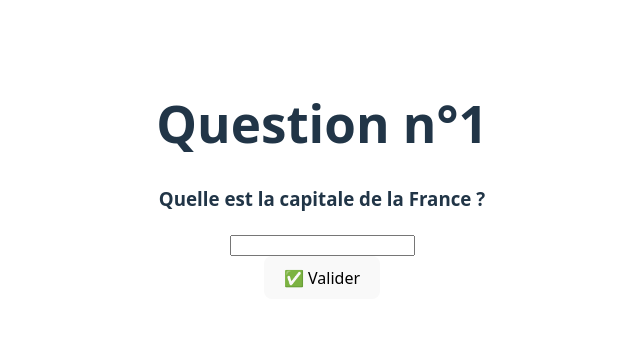
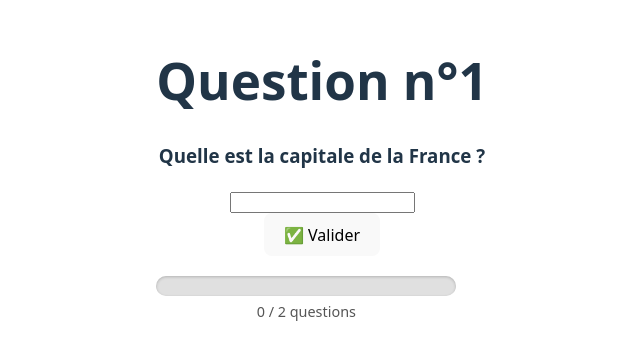
Before and after one commit to nicolascmr/Client_Quiz_REST, a Vue app in the folder vue_quizz/: page / in a window 1280 px wide. Shown: the part 220-580 px from the top of the page, without its empty margins (318-958 px from the left). Built offline with nearby package versions, Linux system fonts and the light colour scheme.

Commit message:
Ajout d'une barre de progression et début de la logique de score

```diff
--- /dev/null
+++ b/vue_quizz/src/components/ProgressBar.vue
@@ -0,0 +1,65 @@
+<template>
+  <div class="progress-container">
+    <div class="progress-bar-background">
+      <div
+        class="progress-bar-fill"
+        :style="{ width: progressPercentage + '%' }"
+      ></div>
+    </div>
+    <p class="progress-text">{{ valeurActuelle }} / {{ objectif }} questions</p>
+  </div>
+</template>
+
+<script>
+export default {
+  name: 'ProgressBar',
+  props: {
+    valeurActuelle: {
+      type: Number,
+      required: true
+    },
+    objectif: {
+      type: Number,
+      required: true
+    }
+  },
+  computed: {
+    // Calcule le pourcentage, plafonné à 100%
+    progressPercentage() {
+      if (this.objectif === 0) return 0;
+      const percentage = (this.valeurActuelle / this.objectif) * 100;
+      return Math.min(percentage, 100);
+    }
+  }
+}
+</script>
+
+<style scoped>
+.progress-container {
+  width: 100%;
+  max-width: 300px;
+  margin: 20px 0;
+  text-align: center;
+}
+
+.progress-bar-background {
+  width: 100%;
+  height: 20px;
+  background-color: #e0e0e0;
+  border-radius: 10px;
+  overflow: hidden; /* Pour que le remplissage reste dans les bords arrondis */
+  box-shadow: inset 0 1px 3px rgba(0,0,0,0.2);
+}
+
+.progress-bar-fill {
+  height: 100%;
+  background-color: #2196f3; /* Bleu */
+  transition: width 0.3s ease-in-out; /* Animation douce */
+}
+
+.progress-text {
+  margin-top: 5px;
+  font-size: 0.9rem;
+  color: #555;
+}
+</style>
--- a/vue_quizz/src/views/PlayView.vue
+++ b/vue_quizz/src/views/PlayView.vue
@@ -1,10 +1,8 @@
-<script setup>
-import QuestionsFormQCM from '../components/QuestionsFormQCM.vue';
-import QuestionsFormText from '../components/QuestionsFormText.vue';
-</script>
 <template>
   <main class="app-container">
     <div v-if="activeQuestion">
+      <div class="score">
+      </div>
       <h1>Question n°{{ activeQuestion.id }}</h1>
 
       <QuestionsFormText
@@ -21,10 +19,22 @@ import QuestionsFormText from '../components/QuestionsFormText.vue';
         :answer="activeQuestion.answer"
         @isTrue="checkTruthiness"
       />
+
+      <div v-else>
+        <label for="score">Score : {{ score }} / {{ scoreMax }}</label>
+        <p>Vous avez fini le questionnaire!</p>
+      </div>
     </div>
 
     <div class="valider">
       <button @click="nextQuestion" class="valide_button">✅ Valider</button>
+    </div>
+
+    <div id="progress">
+      <ProgressBar
+      :valeurActuelle="currentQuestion"
+      :objectif="scoreMax"
+      />
     </div>
   </main>
 </template>
@@ -32,9 +42,14 @@ import QuestionsFormText from '../components/QuestionsFormText.vue';
 <script>
 import QuestionsFormQCM from '../components/QuestionsFormQCM.vue';
 import QuestionsFormText from '../components/QuestionsFormText.vue';
+import ProgressBar from '../components/ProgressBar.vue';
 
 export default {
-  // ... tes imports et components ...
+  components: {
+    QuestionsFormQCM,
+    QuestionsFormText,
+    ProgressBar
+  },
   data() {
     return {
       currentQuestion: 0,
@@ -60,22 +75,31 @@ export default {
   },
   computed: {
     activeQuestion() {
-      return this.questions[this.currentQuestion];
+      return this.questions[this.currentQuestion] ?? null;
     }
   },
   methods: {
-    setScoreMax(){
+    setScoreMax() {
+      this.scoreMax = this.questions.length;
+    },
+    incrementScore() {
+      this.score++;
+    },
+    nextQuestion() {
+      if (this.currentQuestion < this.questions.length - 1) {
+        this.currentQuestion++;
+      }
+    },
+    checkTruthiness(isTrue) {
+      if (isTrue) {
+        this.incrementScore();
+      }
+      return isTrue;
+    },
 
-    },
-    incrementScore(){
-
-    },
-    nextQuestion(){
-      this.currentQuestion++
-    },
-    checkTruthiness($event){
-        return this.input == $event.answer;
-    }
+  },
+  beforeMount() {
+    this.setScoreMax();
   }
-}
+};
 </script>
```
